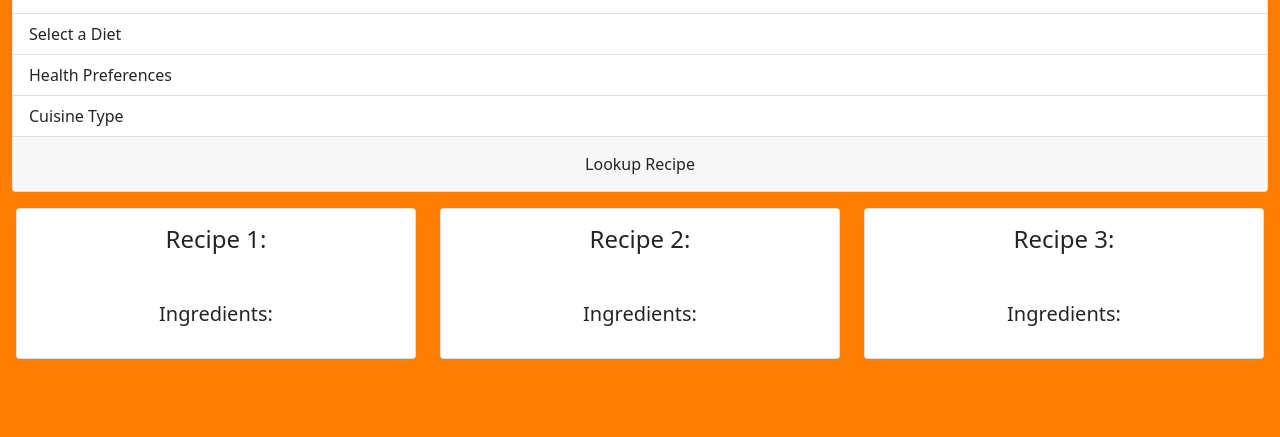
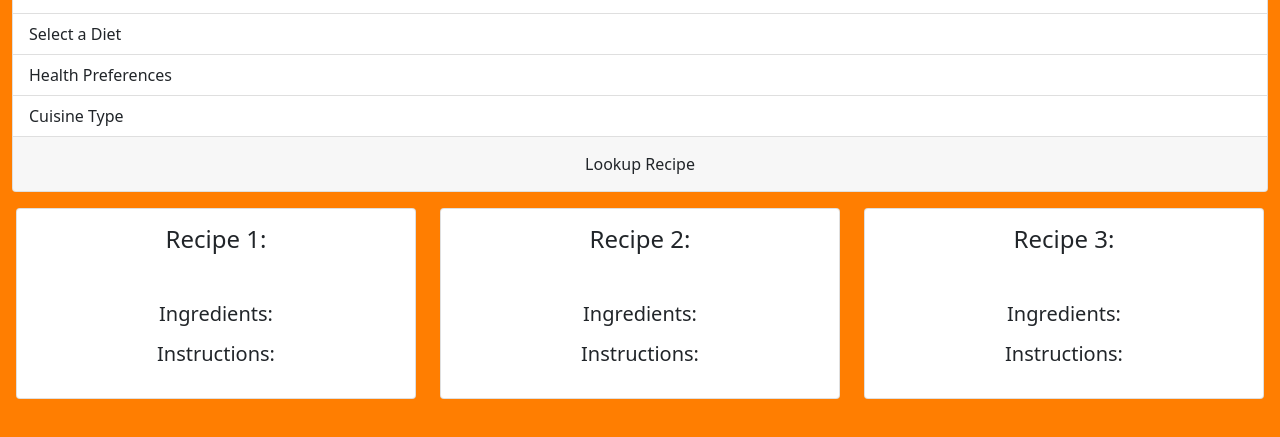
Before and after one commit to woestyn101/food_nutrition, a plain HTML site: page index.html in a window 1280 px wide. Shown: the part 167-604 px from the top of the page. Drawn offline with nearby package versions, Linux system fonts and the light colour scheme; no server answers.

Commit message:
instructions div added to html

```diff
--- a/index.html
+++ b/index.html
@@ -81,6 +81,10 @@
               <h5>Ingredients:</h5>
               <ul id="showIngredientList"></ul>
             </div>
+            <div id="showInstructions">
+              <h5>Instructions:</h5>
+              <ul id="showInstructionList"></ul>
+            </div>
           </div>
         </div>
       </div>
@@ -95,6 +99,10 @@
             <div id="showIngredients2">
               <h5>Ingredients:</h5>
               <ul id="showIngredientList2"></ul>
+            </div>
+            <div id="showInstructions2">
+              <h5>Instructions:</h5>
+              <ul id="showInstructionList2"></ul>
             </div>
           </div>
         </div>
@@ -111,6 +119,10 @@
             <div id="showIngredients3">
               <h5>Ingredients:</h5>
               <ul id="showIngredientList3"></ul>
+            </div>
+            <div id="showInstructions3">
+              <h5>Instructions:</h5>
+              <ul id="showInstructionList3"></ul>
             </div>
           </div>
         </div>
```
